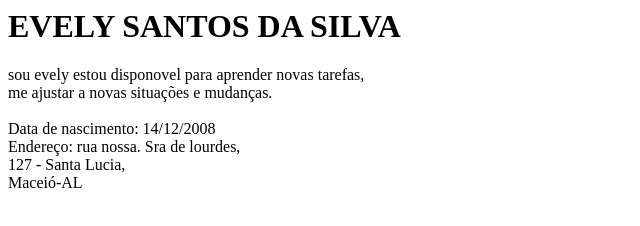
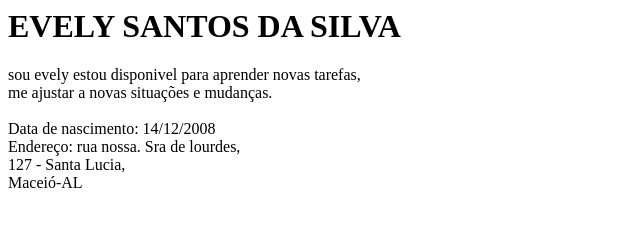
Before and after one commit to evely1412/evely1412.github.io, a plain HTML site: page index.html in a window 1280 px wide. Shown: the full height of the page, 0-640 px from the left. Drawn offline with Linux system fonts and the light colour scheme.

Commit message:
Update index.html

```diff
--- a/index.html
+++ b/index.html
@@ -11,7 +11,7 @@
 
   <body>
    <h1>EVELY SANTOS DA SILVA</h1>
-  <p>sou evely estou disponovel para aprender novas tarefas,<br>
+  <p>sou evely estou disponivel para aprender novas tarefas,<br>
    me ajustar a novas situações e mudanças.<br>
   <br> Data de nascimento: 14/12/2008<br>
     Endereço: rua nossa. Sra de lourdes,
```
